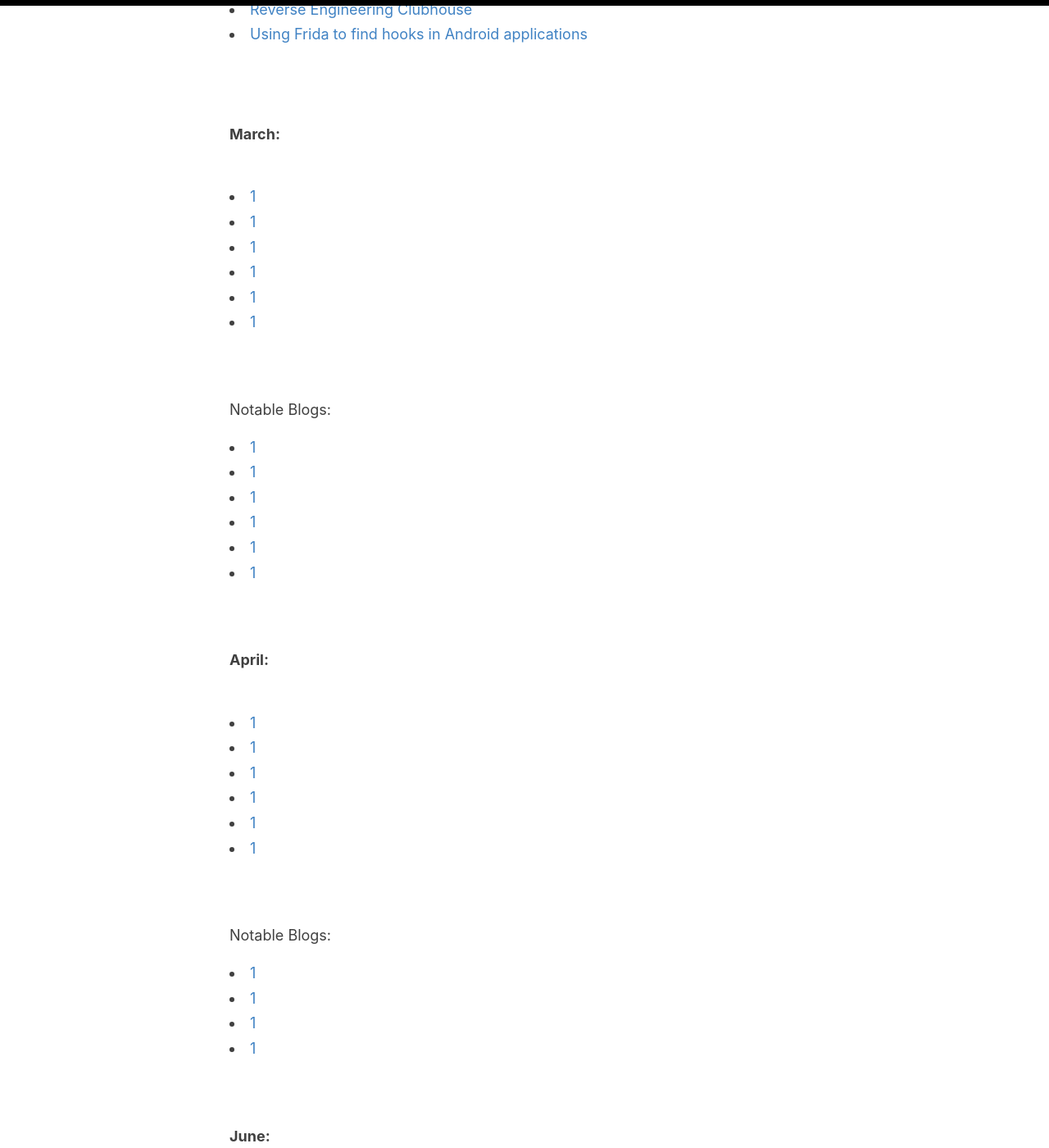
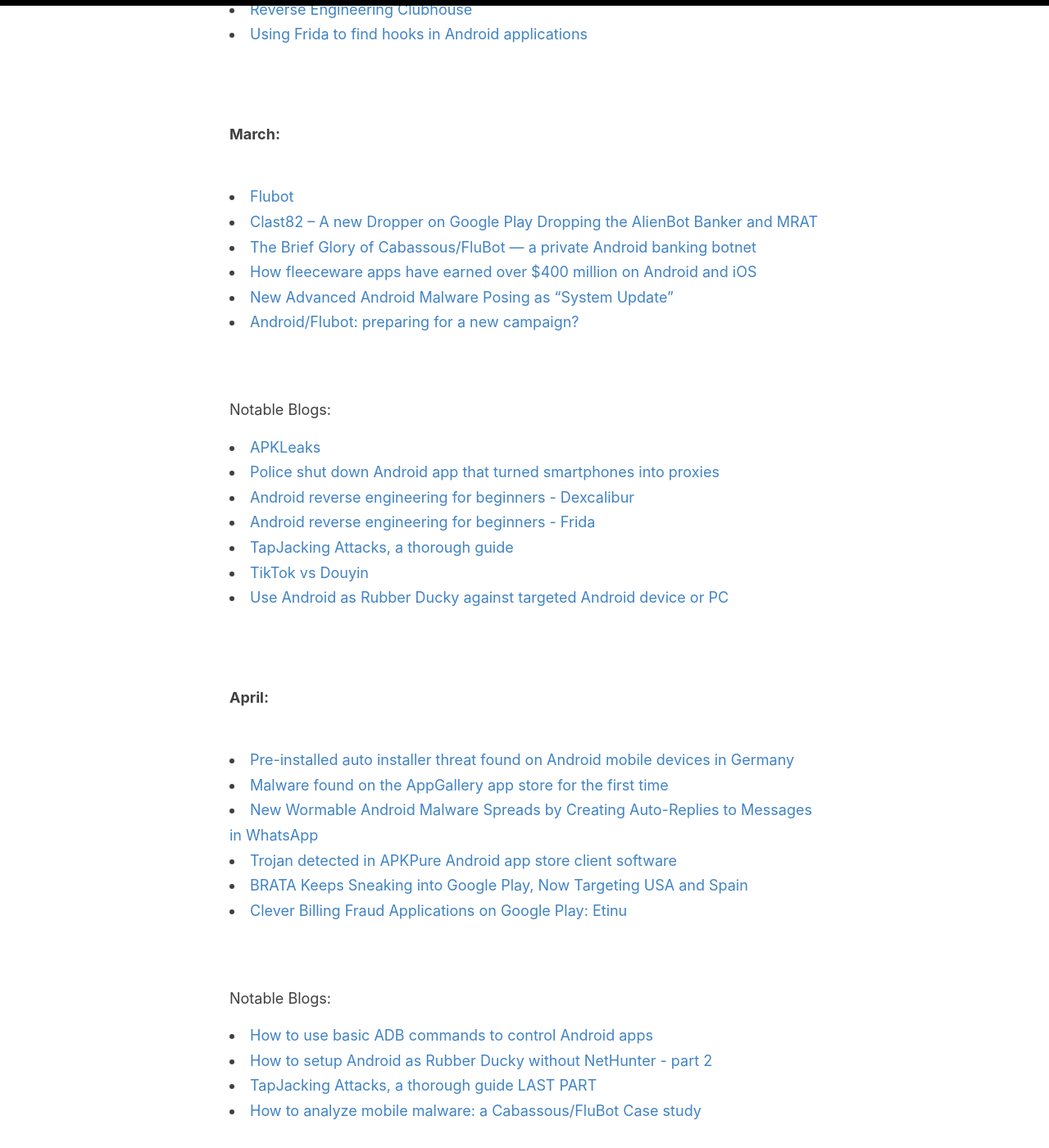
Before and after one commit to sk3ptre/sk3ptre.github.io, a Jekyll site: the page built from _posts/2021-01-18-Malware-Timeline-2021.md, in a window 1280 px wide and 1400 px high, scrolled down 1590 px. Shown: the whole window at 82% size. Built offline with Jekyll 4.4.1, drawn with Linux system fonts in a browser that asks for light colours.

Commit message:
Update 2021-01-18-Malware-Timeline-2021.md
April done

```diff
--- a/_posts/2021-01-18-Malware-Timeline-2021.md
+++ b/_posts/2021-01-18-Malware-Timeline-2021.md
@@ -44,37 +44,39 @@
 
 **March:**
 <br><br>
-<li><a href="https://raw.githubusercontent.com/prodaft/malware-ioc/master/FluBot/FluBot.pdf">1</a></li>
-<li><a href="https://research.checkpoint.com/2021/clast82-a-new-dropper-on-google-play-dropping-the-alienbot-banker-and-mrat/">1</a></li>
-<li><a href="https://medium.com/csis-techblog/the-brief-glory-of-cabassous-flubot-a-private-android-banking-botnet-bc2ed7917027">1</a></li>
-<li><a href="https://blog.avast.com/fleeceware-apps-on-mobile-app-stores-avast">1</a></li>
-<li><a href="https://blog.zimperium.com/new-advanced-android-malware-posing-as-system-update/">1</a></li>
-<li><a href="https://cryptax.medium.com/android-flubot-preparing-for-a-new-campaign-2f7563fc6c06">1</a></li>
+<li><a href="https://raw.githubusercontent.com/prodaft/malware-ioc/master/FluBot/FluBot.pdf">Flubot</a></li>
+<li><a href="https://research.checkpoint.com/2021/clast82-a-new-dropper-on-google-play-dropping-the-alienbot-banker-and-mrat/">Clast82 – A new Dropper on Google Play Dropping the AlienBot Banker and MRAT</a></li>
+<li><a href="https://medium.com/csis-techblog/the-brief-glory-of-cabassous-flubot-a-private-android-banking-botnet-bc2ed7917027">The Brief Glory of Cabassous/FluBot — a private Android banking botnet</a></li>
+<li><a href="https://blog.avast.com/fleeceware-apps-on-mobile-app-stores-avast">How fleeceware apps have earned over $400 million on Android and iOS</a></li>
+<li><a href="https://blog.zimperium.com/new-advanced-android-malware-posing-as-system-update/">New Advanced Android Malware Posing as “System Update”</a></li>
+<li><a href="https://cryptax.medium.com/android-flubot-preparing-for-a-new-campaign-2f7563fc6c06">Android/Flubot: preparing for a new campaign?</a></li>
 <br><br>
 Notable Blogs:
 <br>
-<li><a href="https://github.com/dwisiswant0/apkleaks">1</a></li>
-<li><a href="https://therecord.media/police-shut-down-android-app-that-transformed-smartphones-into-proxies/">1</a></li>
-<li><a href="https://braincoke.fr/blog/2021/03/android-reverse-engineering-for-beginners-dexcalibur/">1</a></li>
-<li><a href="https://valsamaras.medium.com/tapjacking-attacks-a-thorough-guide-2cd6486d0fc9">1</a></li>
-<li><a href="https://citizenlab.ca/2021/03/tiktok-vs-douyin-security-privacy-analysis/">1</a></li>
-<li><a href="https://github.com/androidmalware/android_hid">1</a></li>
+<li><a href="https://github.com/dwisiswant0/apkleaks">APKLeaks</a></li>
+<li><a href="https://therecord.media/police-shut-down-android-app-that-transformed-smartphones-into-proxies/">Police shut down Android app that turned smartphones into proxies</a></li>
+<li><a href="https://braincoke.fr/blog/2021/03/android-reverse-engineering-for-beginners-dexcalibur/">Android reverse engineering for beginners - Dexcalibur</a></li>
+<li><a href="https://braincoke.fr/blog/2021/03/android-reverse-engineering-for-beginners-frida/">Android reverse engineering for beginners - Frida</a></li>
+<li><a href="https://valsamaras.medium.com/tapjacking-attacks-a-thorough-guide-2cd6486d0fc9">TapJacking Attacks, a thorough guide</a></li>
+<li><a href="https://citizenlab.ca/2021/03/tiktok-vs-douyin-security-privacy-analysis/">TikTok vs Douyin</a></li>
+<li><a href="https://github.com/androidmalware/android_hid">Use Android as Rubber Ducky against targeted Android device or PC</a></li>
 <br><br>
+
 **April:**
 <br><br>
-<li><a href="https://blog.malwarebytes.com/android/2021/04/pre-installed-auto-installer-threat-found-on-android-mobile-devices-in-germany/">1</a></li>
-<li><a href="https://news.drweb.com/show/?i=14182">1</a></li>
-<li><a href="https://research.checkpoint.com/2021/new-wormable-android-malware-spreads-by-creating-auto-replies-to-messages-in-whatsapp/">1</a></li>
-<li><a href="https://news.drweb.com/show/?i=14188&lng=en">1</a></li>
-<li><a href="https://www.mcafee.com/blogs/other-blogs/mcafee-labs/brata-keeps-sneaking-into-google-play-now-targeting-usa-and-spain/ ">1</a></li>
-<li><a href="https://www.mcafee.com/blogs/other-blogs/mcafee-labs/clever-billing-fraud-applications-on-google-play-etinu/">1</a></li>
+<li><a href="https://blog.malwarebytes.com/android/2021/04/pre-installed-auto-installer-threat-found-on-android-mobile-devices-in-germany/">Pre-installed auto installer threat found on Android mobile devices in Germany</a></li>
+<li><a href="https://news.drweb.com/show/?i=14182">Malware found on the AppGallery app store for the first time</a></li>
+<li><a href="https://research.checkpoint.com/2021/new-wormable-android-malware-spreads-by-creating-auto-replies-to-messages-in-whatsapp/">New Wormable Android Malware Spreads by Creating Auto-Replies to Messages in WhatsApp</a></li>
+<li><a href="https://news.drweb.com/show/?i=14188&lng=en">Trojan detected in APKPure Android app store client software</a></li>
+<li><a href="https://www.mcafee.com/blogs/other-blogs/mcafee-labs/brata-keeps-sneaking-into-google-play-now-targeting-usa-and-spain/">BRATA Keeps Sneaking into Google Play, Now Targeting USA and Spain</a></li>
+<li><a href="https://www.mcafee.com/blogs/other-blogs/mcafee-labs/clever-billing-fraud-applications-on-google-play-etinu/">Clever Billing Fraud Applications on Google Play: Etinu</a></li>
 <br><br>
 Notable Blogs:
 <br>
-<li><a href="https://odysee.com/@androidmalware:2/adbCommands:9">1</a></li>
-<li><a href="https://youtu.be/Mek9DMGy8os">1</a></li>
-<li><a href="https://valsamaras.medium.com/tapjacking-attacks-a-thorough-guide-last-part-3-f19614314b7">1</a></li>
-<li><a href="https://blog.nviso.eu/2021/04/19/how-to-analyze-mobile-malware-a-cabassous-flubot-case-study/">1</a></li>
+<li><a href="https://odysee.com/@androidmalware:2/adbCommands:9">How to use basic ADB commands to control Android apps</a></li>
+<li><a href="https://youtu.be/Mek9DMGy8os">How to setup Android as Rubber Ducky without NetHunter - part 2</a></li>
+<li><a href="https://valsamaras.medium.com/tapjacking-attacks-a-thorough-guide-last-part-3-f19614314b7">TapJacking Attacks, a thorough guide LAST PART</a></li>
+<li><a href="https://blog.nviso.eu/2021/04/19/how-to-analyze-mobile-malware-a-cabassous-flubot-case-study/">How to analyze mobile malware: a Cabassous/FluBot Case study</a></li>
 
 <br><br>
 **June:**
```
